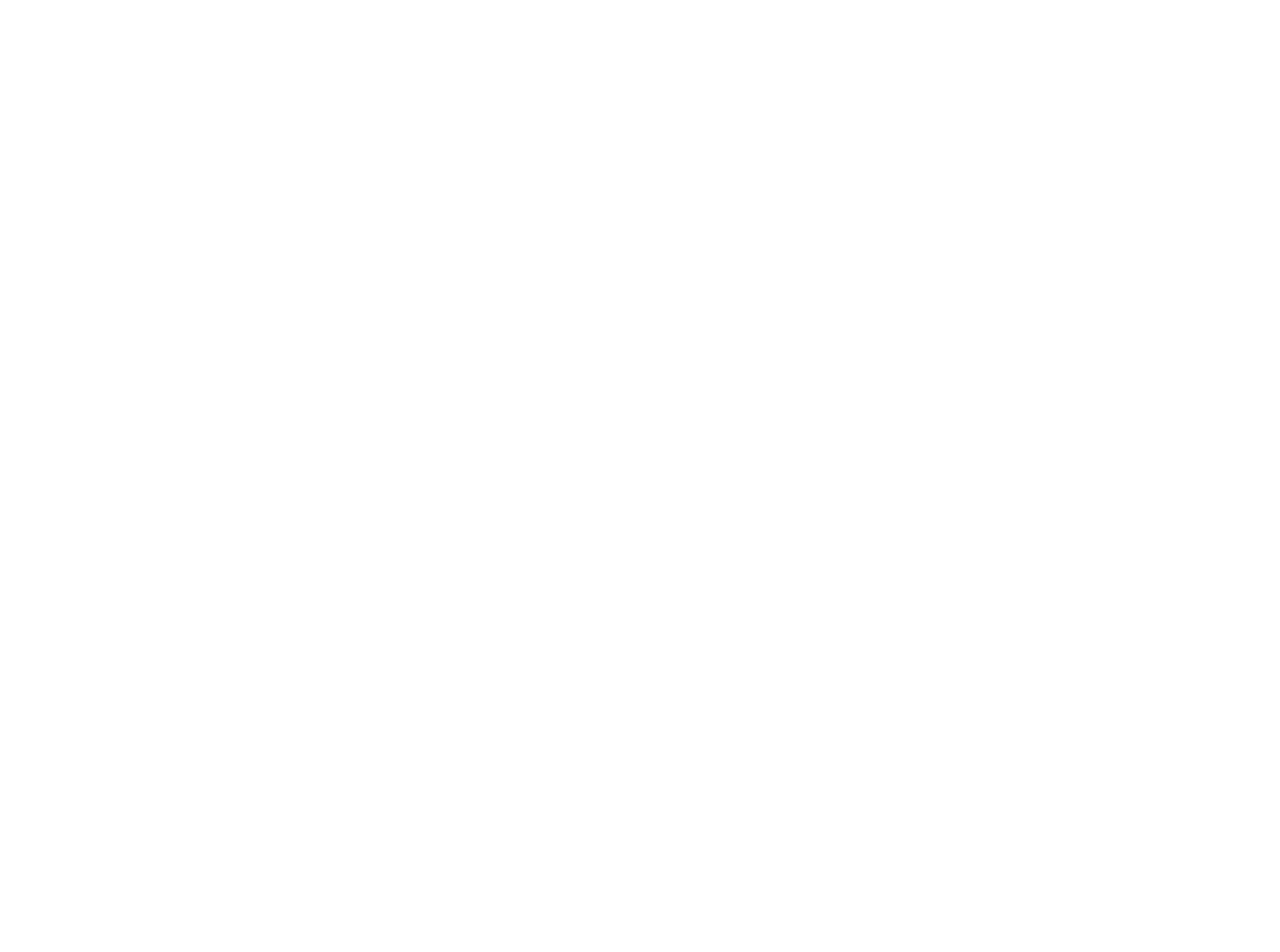
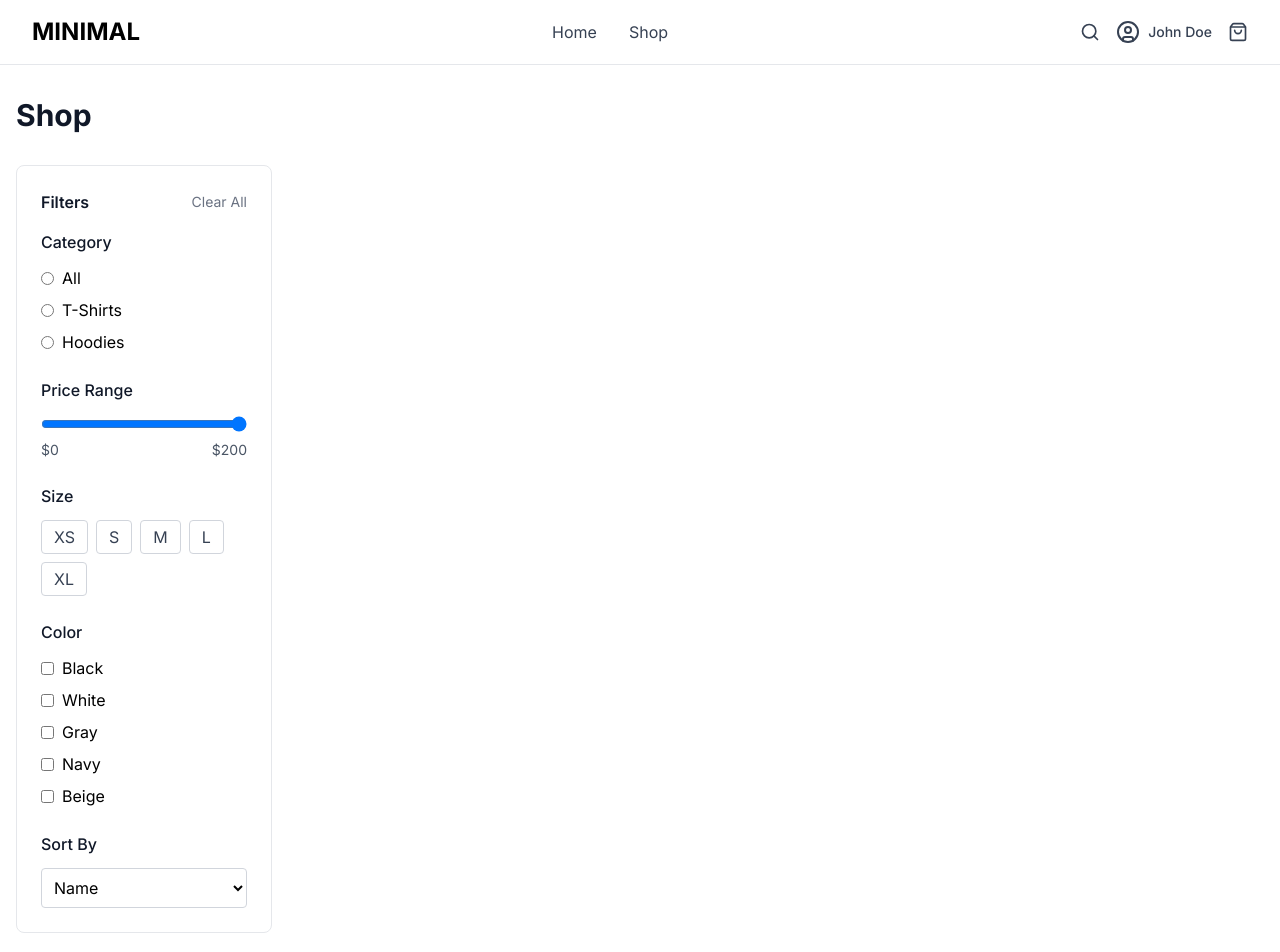
Before and after one commit to tayo8967/minimal, a React (Vite) app in the folder frontend/: page /collections/all in a window 1280 px wide. Before the commit this address had no page. Shown: the top 952 px of the page. Before the commit the page ends 800 px from the top, so only its background shows below. Built offline with nearby package versions, Linux system fonts and the light colour scheme.

Commit message:
feat: add CollectionPage and FilterSidebar components, update routing and links for collections

```diff
--- a/frontend/src/App.jsx
+++ b/frontend/src/App.jsx
@@ -4,6 +4,7 @@ import HomePage from "./pages/HomePage";
 import LoginPage from "./pages/LoginPage";
 import RegisterPage from "./pages/RegisterPage";
 import ProfilePage from "./pages/ProfilePage";
+import CollectionPage from "./pages/CollectionPage";
 const App = () => {
     return (
         <BrowserRouter>
@@ -13,6 +14,7 @@ const App = () => {
                     <Route path="login" element={<LoginPage />} />
                     <Route path="register" element={<RegisterPage />} />
                     <Route path="profile" element={<ProfilePage />} />
+                    <Route path="collections/:collection" element={<CollectionPage />} />
                 </Route>
             </Routes>
         </BrowserRouter>
--- a/frontend/src/components/Common/Navbar.jsx
+++ b/frontend/src/components/Common/Navbar.jsx
@@ -42,7 +42,7 @@ const Navbar = () => {
                             <Link to="/" className="text-gray-700 hover:text-black transition-colors">
                                 Home
                             </Link>
-                            <Link to="/collection/all" className="text-gray-700 hover:text-black transition-colors">
+                            <Link to="/collections/all" className="text-gray-700 hover:text-black transition-colors">
                                 Shop
                             </Link>
                         </div>
@@ -120,7 +120,7 @@ const Navbar = () => {
                                 Home
                             </Link>
                             <Link
-                                to="/collection/all"
+                                to="/collections/all"
                                 onClick={toggleNavDrawer}
                                 className="block text-gray-700 hover:text-black transition-colors"
                             >
--- a/frontend/src/components/Layout/Hero.jsx
+++ b/frontend/src/components/Layout/Hero.jsx
@@ -18,12 +18,12 @@ const Hero = () => {
                     Minimal Essentials
                 </h1>
                 <p className="text-lg sm:text-xl md:text-2xl text-white drop-shadow-md max-w-3xl mx-auto leading-relaxed">
-                    Discover our carefully curated collection of premium basics.
-                    Clean lines, quality materials, timeless design.
+                    Discover our carefully curated collection of premium basics. Clean lines, quality materials,
+                    timeless design.
                 </p>
                 <div className="pt-4">
                     <Link
-                        to="/collection/all"
+                        to="/collections/all"
                         className="inline-block bg-white text-black px-8 py-4 font-medium hover:bg-gray-100 transition-colors duration-300 shadow-lg hover:shadow-xl transform hover:-translate-y-0.5 transition-transform"
                     >
                         Shop Collection
--- a/frontend/src/components/Products/FeaturedCollection.jsx
+++ b/frontend/src/components/Products/FeaturedCollection.jsx
@@ -137,13 +137,13 @@ const FeaturedCollection = ({ collection }) => {
                         </div>
                         <div className="flex flex-col sm:flex-row gap-4">
                             <Link
-                                to="/collection/all"
+                                to="/collections/all"
                                 className="flex-1 bg-black text-white px-8 py-4 text-center font-medium hover:bg-gray-800 transition-colors duration-200"
                             >
                                 Shop Collection
                             </Link>
                             <Link
-                                to="/collection/all?category=t-shirts"
+                                to="/collections/all?category=t-shirts"
                                 className="flex-1 border border-black text-black px-8 py-4 text-center font-medium hover:bg-black hover:text-white transition-colors duration-200"
                             >
                                 View T-Shirts
--- /dev/null
+++ b/frontend/src/components/Products/FilterSidebar.jsx
@@ -0,0 +1,195 @@
+import { useState, useEffect } from "react";
+import { useNavigate, useSearchParams } from "react-router-dom";
+
+const FilterSidebar = () => {
+    const [searchParams, setSearchParams] = useSearchParams();
+    const navigate = useNavigate();
+    const [filters, setFilters] = useState({
+        category: "",
+        color: [],
+        size: [],
+        minPrice: 0,
+        maxPrice: 200,
+    });
+    const [priceRange, setPriceRange] = useState([0, 200]);
+
+    //values for the filters can be stored in the DB
+    const categories = ["All", "T-Shirts", "Hoodies"];
+
+    const colors = ["Black", "White", "Gray", "Navy", "Beige"];
+
+    const sizes = ["XS", "S", "M", "L", "XL"];
+
+    useEffect(() => {
+        const params = Object.fromEntries([...searchParams]);
+
+        setFilters({
+            category: params.category || "",
+            color: params.color ? params.color.split(",") : [],
+            size: params.size ? params.size.split(",") : [],
+            minPrice: params.minPrice || 0,
+            maxPrice: params.maxPrice || 200,
+        });
+        setPriceRange([0, params.maxPrice || 200]);
+    }, [searchParams]);
+
+    const handleFilterChange = (e) => {
+        const { name, value, checked, type } = e.target;
+        let newFilters = { ...filters };
+
+        if (type === "checkbox" || name === "size") {
+            if (checked || (name === "size" && !filters["size"].includes(value))) {
+                newFilters[name] = [...(newFilters[name] || []), value];
+            } else {
+                newFilters[name] = newFilters[name].filter((item) => item !== value);
+            }
+        } else {
+            newFilters[name] = value;
+        }
+
+        setFilters(newFilters);
+        updateURLParams(newFilters);
+    };
+
+    const updateURLParams = (newFilters) => {
+        const params = new URLSearchParams();
+        Object.keys(newFilters).forEach((key) => {
+            if (Array.isArray(newFilters[key] && newFilters[key].length > 0)) {
+                params.append(key, newFilters[key].join(","));
+            } else if (newFilters[key]) {
+                params.append(key, newFilters[key]);
+            }
+        });
+
+        setSearchParams(params);
+        navigate(`?${params.toString()}`);
+    };
+
+    const handlePriceChange = (e) => {
+        const newPrice = e.target.value;
+        setPriceRange([0, newPrice]);
+        const newFilters = { ...filters, minPrice: 0, maxPrice: newPrice };
+        setFilters(filters);
+        updateURLParams(newFilters);
+    };
+
+    const handleSortChange = (e) => {
+        const sortBy = e.target.value;
+        searchParams.set("sortBy", sortBy);
+        setSearchParams(searchParams);
+    };
+
+    const handleClearAll = () => {
+        setSearchParams("");
+    };
+
+    return (
+        <div className="bg-white p-6 border border-gray-200 rounded-lg">
+            <div className="flex justify-between items-center mb-4">
+                <h3 className="font-semibold text-gray-900">Filters</h3>
+                <button onClick={handleClearAll} className="text-sm text-gray-500 hover:text-gray-700">
+                    Clear All
+                </button>
+            </div>
+            {/* Category Filter */}
+            <div className="mb-6">
+                <h4 className="font-medium text-gray-900 mb-3">Category</h4>
+                <div className="space-y-2">
+                    {categories.map((category) => (
+                        <label key={category} className="flex items-center">
+                            <input
+                                type="radio"
+                                name="category"
+                                value={category}
+                                onChange={handleFilterChange}
+                                checked={filters.category == category}
+                                className="mr-2"
+                            />
+                            {category}
+                        </label>
+                    ))}
+                </div>
+            </div>
+
+            {/* Price Range Filter */}
+            <div className="mb-6">
+                <h4 className="font-medium text-gray-900 mb-3">Price Range</h4>
+                <div className="space-y-2">
+                    <input
+                        type="range"
+                        name="priceRange"
+                        min={0}
+                        max={100}
+                        value={priceRange[1]}
+                        onChange={handlePriceChange}
+                        className="w-full"
+                    />
+                    <div className="flex justify-between text-sm text-gray-600">
+                        <span>$0</span>
+                        <span>${priceRange[1]}</span>
+                    </div>
+                </div>
+            </div>
+
+            {/* Size Filter */}
+            <div className="mb-6">
+                <h4 className="font-medium text-gray-900 mb-3">Size</h4>
+                <div className="flex flex-wrap gap-2">
+                    {sizes.map((size) => (
+                        <button
+                            key={size}
+                            name="size"
+                            value={size}
+                            onClick={handleFilterChange}
+                            className={`px-3 py-1 border rounded ${
+                                filters["size"].includes(size)
+                                    ? "bg-black text-white border-black"
+                                    : "bg-white text-gray-700 border-gray-300 hover:border-gray-400"
+                            }`}
+                        >
+                            {size}
+                        </button>
+                    ))}
+                </div>
+            </div>
+
+            {/* Color Filter */}
+            <div className="mb-6">
+                <h4 className="font-medium text-gray-900 mb-3">Color</h4>
+                <div className="space-y-2">
+                    {colors.map((color) => (
+                        <label className="flex items-center">
+                            <input
+                                type="checkbox"
+                                name="color"
+                                value={color}
+                                onChange={handleFilterChange}
+                                checked={filters.color.includes(color)}
+                                className="mr-2"
+                            />
+                            {color}
+                        </label>
+                    ))}
+                </div>
+            </div>
+
+            {/* Sort Filter */}
+            <div>
+                <h4 className="font-medium text-gray-900 mb-3">Sort By</h4>
+                <select
+                    id="sort"
+                    onChange={handleSortChange}
+                    value={searchParams.get("sortBy") || ""}
+                    className="w-full p-2 border border-gray-300 rounded"
+                >
+                    <option value="name">Name</option>
+                    <option value="priceLow">Price: Low to High</option>
+                    <option value="priceHigh">Price: High to Low</option>
+                    <option value="newest">Newest</option>
+                </select>
+            </div>
+        </div>
+    );
+};
+
+export default FilterSidebar;
--- /dev/null
+++ b/frontend/src/pages/CollectionPage.jsx
@@ -0,0 +1,24 @@
+import { Filter } from "lucide-react";
+import FilterSidebar from "../components/Products/FilterSidebar";
+
+const CollectionPage = () => {
+    return (
+        <div className="max-w-7xl mx-auto px-4 py-8">
+            <div className="flex justify-between items-center mb-8">
+                <h1 className="text-3xl font-bold text-gray-900">Shop</h1>
+                <button className="md:hidden flex items-center space-x-2 text-gray-600">
+                    <Filter className="h-5 w-5" />
+                    <span>Filters</span>
+                </button>
+            </div>
+            <div className="flex flex-col md:flex-row gap-8">
+                <div className="md:w-64 space-y-6 hidden md:block">
+                    {/* Filter Sidebar */}
+                    <FilterSidebar />
+                </div>
+            </div>
+        </div>
+    );
+};
+
+export default CollectionPage;
```
Also changed, not shown: frontend/src/components/Common/Footer.jsx (+14 -43 lines), frontend/src/components/Common/LoadingSpinner.jsx (+2 -6 lines), frontend/src/pages/ProfilePage.jsx (+15 -6 lines).
